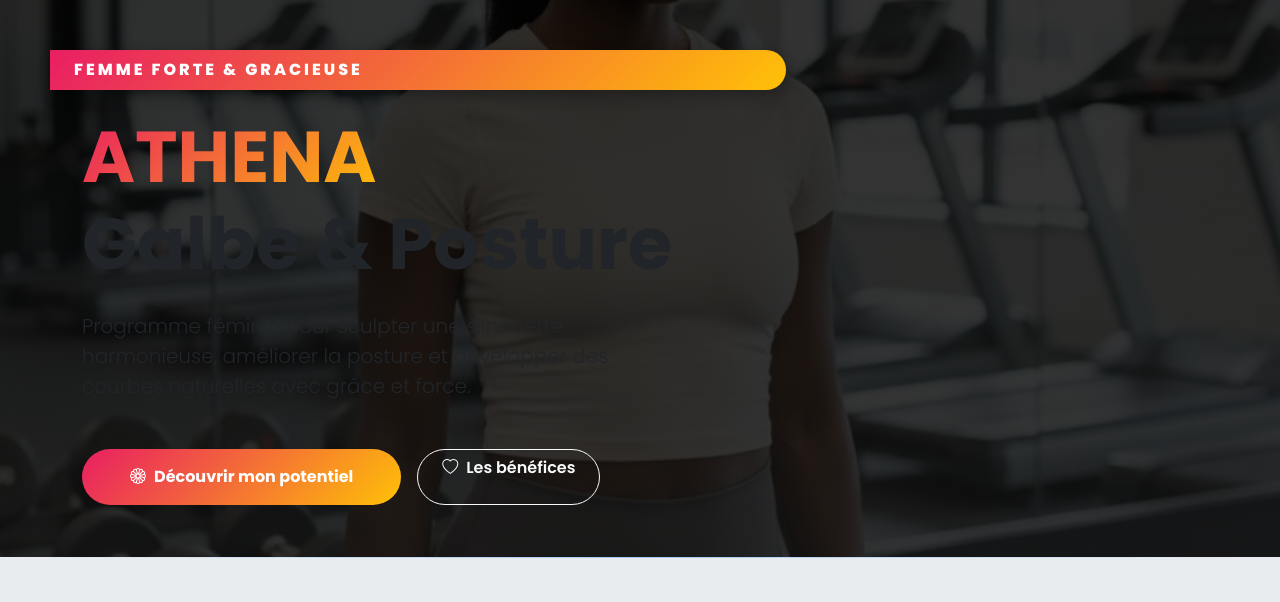
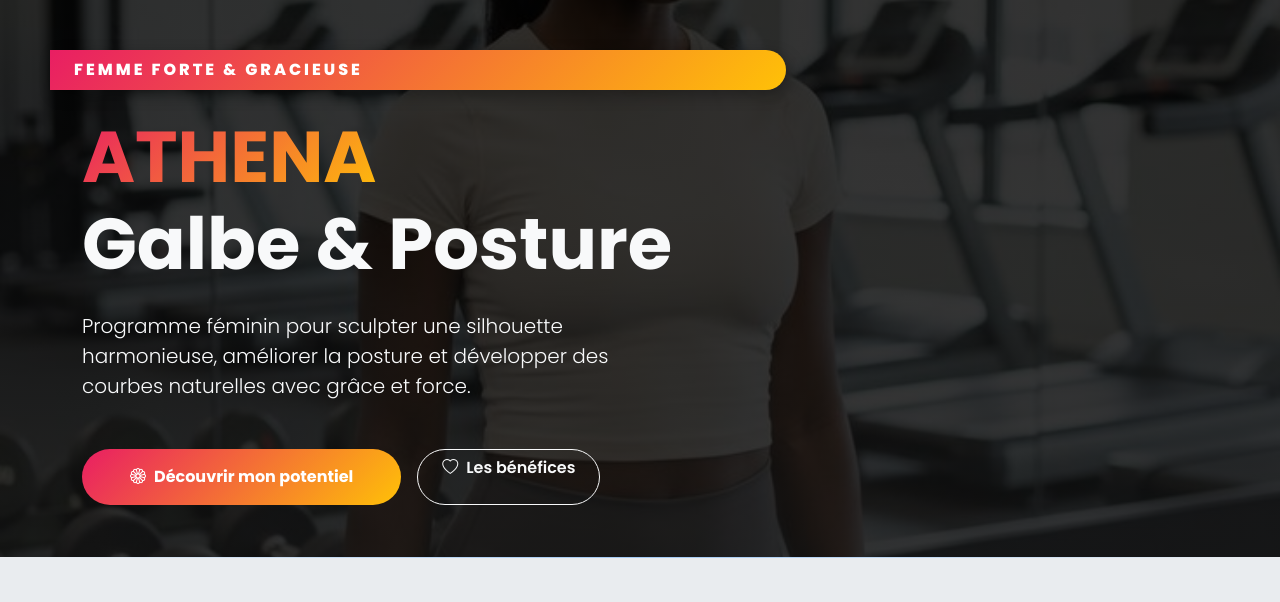
Before and after one commit to Gaslandie/Ycoaching, a website: page program-athena.html in a window 1280 px wide. Shown: the part 144-746 px from the top of the page. Drawn offline with nearby package versions, Linux system fonts and the light colour scheme.

Commit message:
mise à jour couleur text

```diff
--- a/program-athena.html
+++ b/program-athena.html
@@ -335,12 +335,12 @@
                             FEMME FORTE & GRACIEUSE
                         </div>
 
-                        <h1 class="display-2 fw-bold text-white mb-4" data-aos="fade-right" data-aos-delay="100">
+                        <h1 class="display-2 fw-bold text-light mb-4" data-aos="fade-right" data-aos-delay="100">
                             <span style="background: linear-gradient(135deg, #E91E63, #FFC107); -webkit-background-clip: text; -webkit-text-fill-color: transparent;">ATHENA</span><br>
                             Galbe & Posture
                         </h1>
 
-                        <p class="lead text-white mb-5" data-aos="fade-right" data-aos-delay="200" style="max-width: 600px;">
+                        <p class="lead text-light mb-5" data-aos="fade-right" data-aos-delay="200" style="max-width: 600px;">
                             Programme féminin pour sculpter une silhouette harmonieuse, améliorer la posture
                             et développer des courbes naturelles avec grâce et force.
                         </p>
```
Also changed, not shown: program-glow.html (+2 -2 lines), program-hybrid.html (+2 -2 lines), program-strong.html (+2 -2 lines).
